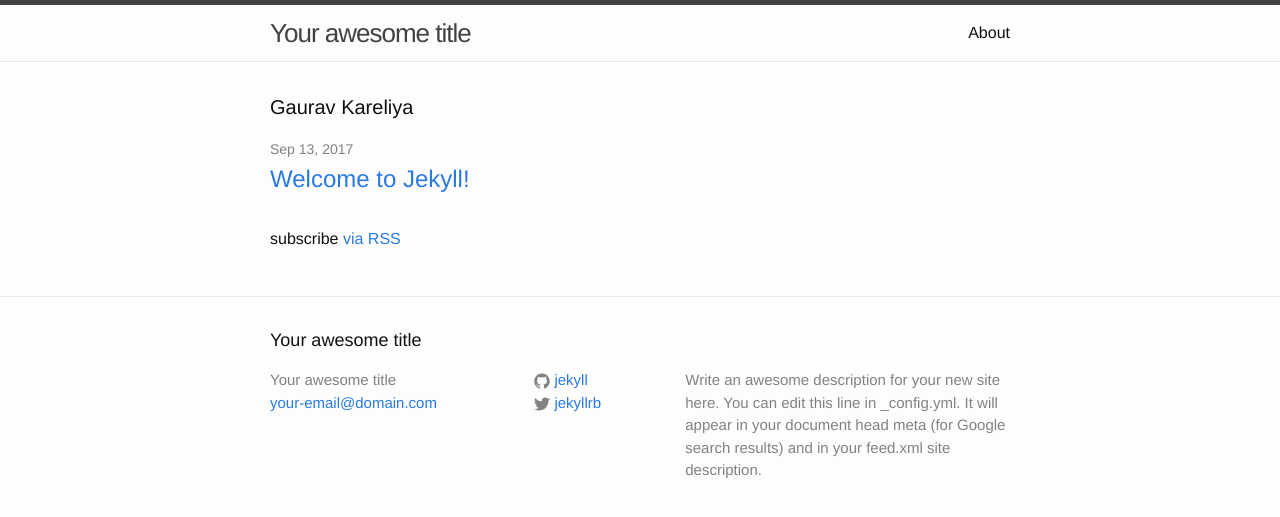
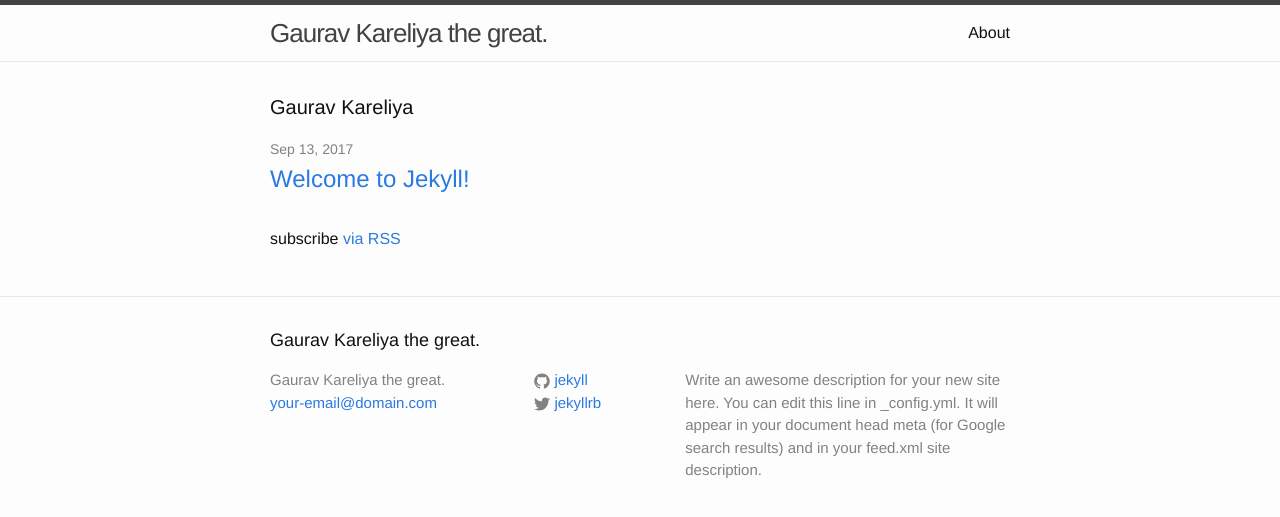
Before and after one commit to gauravkareliya/gauravkareliya.github.io, a Jekyll site: the page built from index.html, in a window 1280 px wide. Shown: the top 517 px of the page. Built offline with Jekyll 4.4.1, drawn with Linux system fonts in a browser that asks for light colours.

Commit message:
Update _config.yml

```diff
--- a/_config.yml
+++ b/_config.yml
@@ -6,7 +6,7 @@
 # 'jekyll serve'. If you change this file, please restart the server process.
 
 # Site settings
-title: Your awesome title
+title: Gaurav Kareliya the great.
 email: your-email@domain.com
 description: > # this means to ignore newlines until "baseurl:"
   Write an awesome description for your new site here. You can edit this
```
